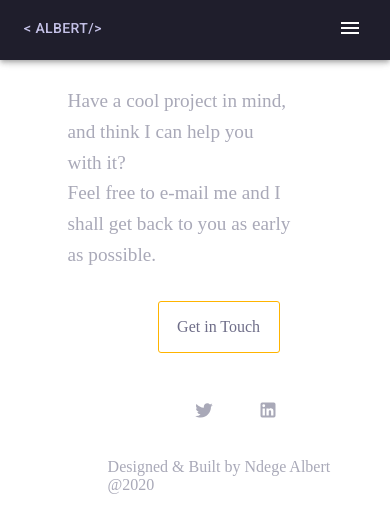
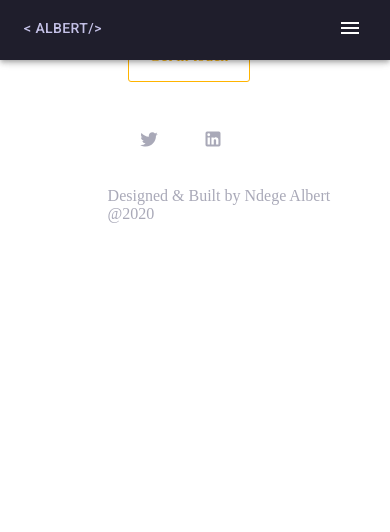
Before and after one commit to ndegealbert/Portfoliov3, a Next.js app: page /contact/contact in a window 390 px wide. Shown: the top 532 px of the page. Built offline with nearby package versions, Linux system fonts and the light colour scheme.

Commit message:
few changes

```diff
--- a/pages/contact/contact.js
+++ b/pages/contact/contact.js
@@ -19,14 +19,8 @@ export default  function  Contact(){
     const  date =  new Date()
     return  <div  id="contact">
           <div className={styles.contact}>
-              <div className={styles.talk}>
-                    <h1 className={styles.wanna}>Wanna talk?</h1>
-                    <p className={styles.mind}> Have a cool project in mind, and think I can help you with it? <br/>
-                  Feel free to e-mail me and I shall get back to you as early as possible.</p>
-
-              </div>
                 <div className={styles.rectangle2}>
-                  <p className={styles.box}> Get in Touch</p>
+                  <p className={styles.box}> <a className={styles.hr} href="mailto:albertndege2@gmail.com" > Get in touch</a></p>
                 </div>
 
                 <div className={styles.touch}>
@@ -53,14 +47,12 @@ export default  function  Contact(){
                       startIcon={<LinkedInIcon/>}
                       href="https://www.linkedin.com/in/ndege-albert-136178155/"
                     />
-
                        </li>
-
                       </ul>
 
                 </div>
                 <div className={styles.footer}>
-                   <p> Designed & Built by Ndege Albert @{date.getFullYear()} </p>
+                   <p> Designed & Built by Ndege Albert  @{date.getFullYear()} </p>
                 </div>
           </div>
 
--- a/pages/header/header.js
+++ b/pages/header/header.js
@@ -15,7 +15,7 @@ export default  function Header(){
                 and build cool things using codes
                 </p>
                 <div className={styles.rectangle1}>
-                  <p > Get in Touch</p>
+                <p className={styles.box}> <a className={styles.hr} href="mailto:albertndege2@gmail.com" > Get in touch</a></p>
                 </div>
             </div>
         </div>
--- a/pages/project/project.js
+++ b/pages/project/project.js
@@ -42,7 +42,7 @@ const projects=[
     id:4,
     title:"Portfoliov2",
     desc:"My Portfolio V2",
-    stack:["HTML","Javascript","CSs"],
+    stack:["HTML","Javascript","CSS"],
     giturl:'https://github.com/ndegealbert/portifolioV2',
     link:'https://ndegealbert.github.io/portifolioV2//'
 
@@ -74,6 +74,8 @@ const useStyles = makeStyles((theme) =>
   createStyles({
     Button: {
       textTransform: "none",
+      color:'#a9a9b8',
+
     }
   })
 );
--- a/styles/contact.module.css
+++ b/styles/contact.module.css
@@ -21,29 +21,17 @@
  .rectangle2 p:hover{
      color:  #FFB400 ;
  }
-
-.talk{
-    position: relative;
-    right: 150px;
-    margin-top: 30px;
-}
-.wanna{
-    position: relative;
-    left: 100px;
-    margin-top: 0px;
-    margin-bottom: 0px;
-}
-
-.mind{
-    font-size: larger;
-    line-height: 1.6;
-}
 .touch{
     display: flex;
     flex-direction: column;
     margin-top: 20px;
     position: relative;
     right: 30px;
+}
+.hr{
+    color:  #FFB400 ;
+    text-decoration: none;
+
 }
 
 
@@ -67,26 +55,28 @@
 @media screen and (max-width: 700px) {
 
 
-    .talk{
-        position: relative;
-        right: 90px;
-        margin-top: 30px;
-    }
-
-    .wanna{
-        position: relative;
-        left: 55px;
-        margin-top: 0px;
-        margin-bottom: 0px;
-    }
-
     .touch{
         display: flex;
         flex-direction: column;
         margin-top: 25px;
         position: relative;
-        right: 20px;
+        right: 75px;
     }
 
+    .rectangle2{
+        position: relative;
+        right: 30px;
+        height: 50px;
+        width: 120px;
+        color: #6E6D88;
+        text-align: center;
+        border-radius: 3px;
+        border: 1px solid #FFB400 ;
+        margin-top: 30px;
+      }
 
+      .media{
+        display: inline;
+        margin-left: 0px;
+    }
 }
--- a/styles/header.module.css
+++ b/styles/header.module.css
@@ -50,6 +50,12 @@
     color:  #FFB400 ;
 }
 
+.hr{
+    color:  #FFB400 ;
+    text-decoration: none;
+
+}
+
 
 
 @media screen and (max-width: 700px) {
@@ -100,7 +106,11 @@
         display: inline-block;
 
      }
+     .hr{
+        color:  #FFB400 ;
+        text-decoration: none;
 
+    }
 
   }
 
```
